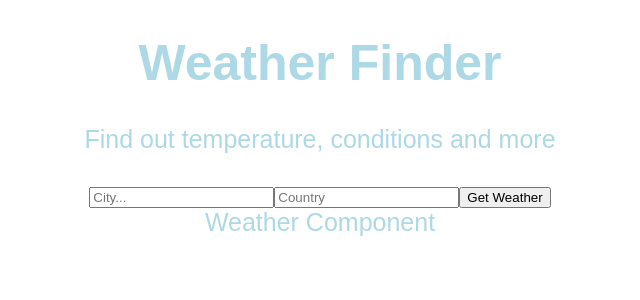
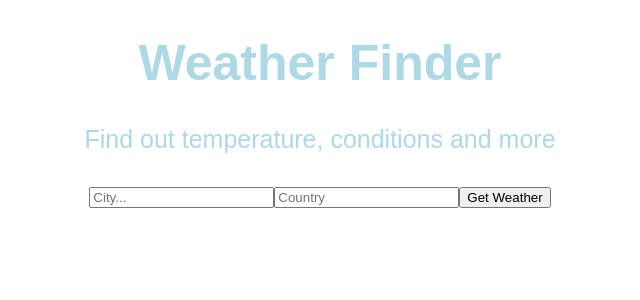
Before and after one commit to alexjivov/React-Weather-App, a React (Create React App) app in the folder react-weather-app/: page / in a window 1280 px wide. Shown: the top 300 px of the page, without its empty margins (320-960 px from the left). Built offline with nearby package versions, Linux system fonts and the light colour scheme.

Commit message:
added rendering props to weather.js - API still not working despite 3rd key generated

```diff
--- a/react-weather-app/src/App.js
+++ b/react-weather-app/src/App.js
@@ -11,7 +11,7 @@ import Form from './Components/form';
 import Weather from './Components/weather';
 
 // WEATHER API KEY //
-const API_key = "dac4d5073f08d31682d6c106b0690a16";
+const API_key = 'f8f573c91bdd7dddc94206da5aa3a3c1';
 
 
 class App extends Component {
@@ -50,14 +50,23 @@ class App extends Component {
       description: data.weather[0].description,
       error: ''
     });
-    }
+  }
   // Render - built in method that returns JSX - JS running in background transpiled by Babel
   render() {
     return (
       <div>
         <Titles />
-        <Form getWeather={this.getWeather}/>
-        <Weather />
+        <Form getWeather={this.getWeather} />
+        <Weather
+        // doesn't show anything if state values are 'undefined'
+        temperature={this.state.temperature}
+        city={this.state.city}
+        country={this.state.country}
+        humidity={this.state.humidity}
+        description={this.state.description}
+        error={this.state.error}
+
+        />
       </div>
     );
   }
--- a/react-weather-app/src/Components/weather.js
+++ b/react-weather-app/src/Components/weather.js
@@ -6,7 +6,10 @@ class Weather extends Component {
     render() {
       return (
        <div>
-           Weather Component
+        { this.props.city && this.props.country && <p> Location: {this.props.city }, {this.props.country } </p> }
+        {this.props.temperature && <p>Temperature: {this.props.temperature }</p>}
+        {this.props.humidity && <p> Humidity: {this.props.humidity }</p> }
+        {this.props.description && <p> Conditions: {this.props.description }</p> }
         </div>
       );
     }
```
